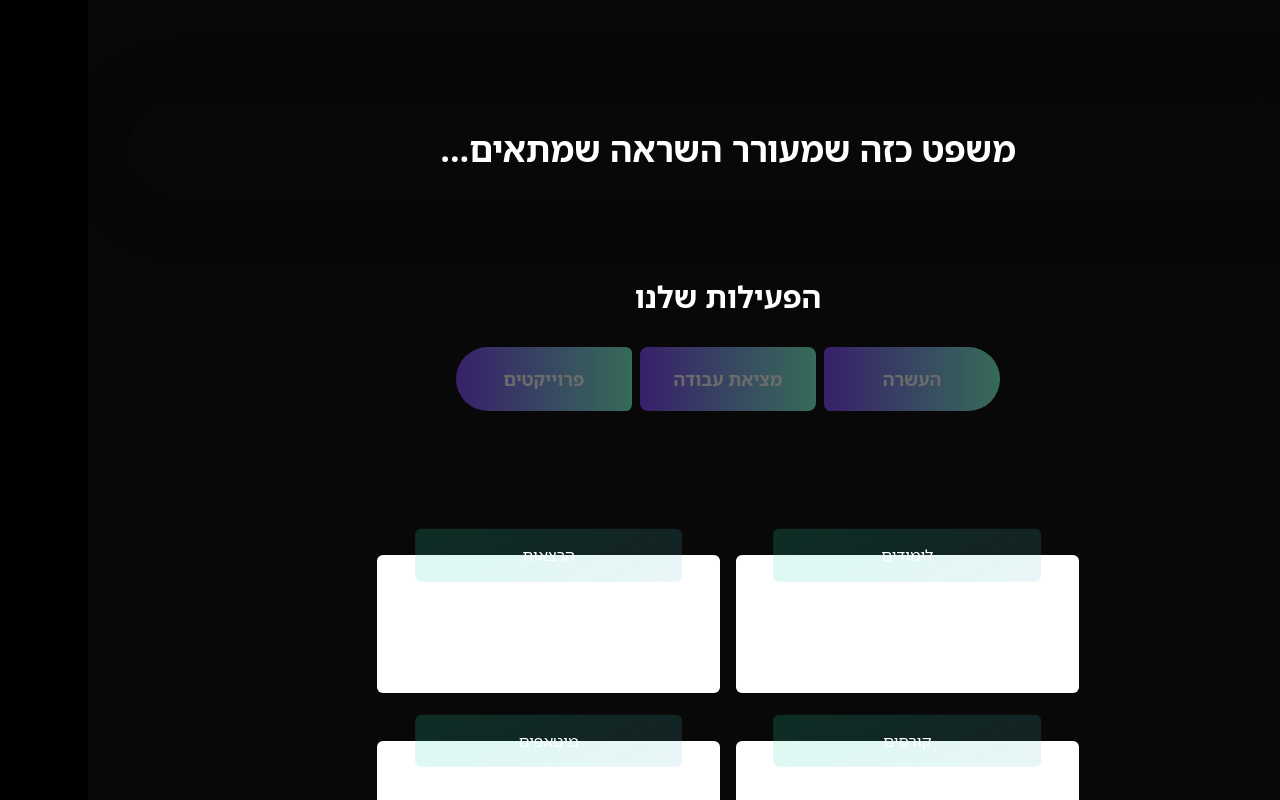
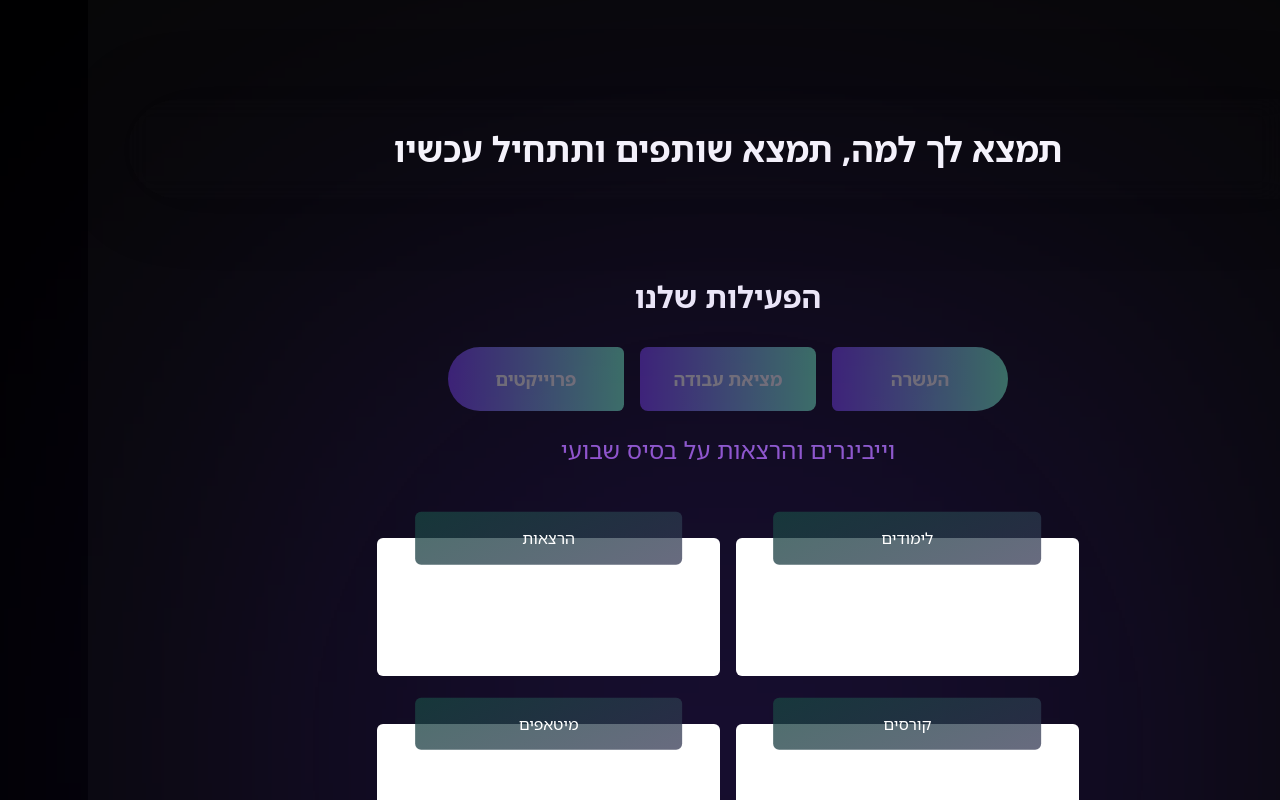
Before and after one commit to J4JIsrael/official-website, a Next.js app: page / in a window 1280 px wide. Shown: the part 880-1680 px from the top of the page. Built offline with nearby package versions, Linux system fonts and the light colour scheme.

Commit message:
finish 1st

```diff
--- a/src/components/communitySentence/CommunitySentence.tsx
+++ b/src/components/communitySentence/CommunitySentence.tsx
@@ -6,6 +6,6 @@ export const CommunitySentence = () => {
             background:
                 'linear-gradient(240.3deg, rgba(0, 255, 157, 0.1) -19.45%, rgba(213, 93, 255, 0.2) 120.21%);',
             backdropFilter: 'blur(12.5px)'
-        }} className="flex flex-row items-center lg:text-[34px] h-[100px] justify-center rounded-[100px] text-white font-black shadow-sentence md:text-[23px] sm:text-[22px]"><p>משפט כזה שמעורר השראה שמתאים...</p></div>
+        }} className="flex flex-row items-center lg:text-[34px] h-[100px] justify-center rounded-[100px] text-white font-black shadow-sentence md:text-[23px] sm:text-[22px]"><p>תמצא לך למה, תמצא שותפים ותתחיל עכשיו</p></div>
     )
 };
--- a/src/components/ourActivitiesSection/OurActivitiesSection.tsx
+++ b/src/components/ourActivitiesSection/OurActivitiesSection.tsx
@@ -3,14 +3,18 @@ import { HeadLines } from '@/components/ourActivitiesSection/headLines/HeadLines
 import { OurActivities } from '@/components/ourActivitiesSection/ourActivities/OurActivities';
 import { type ActivitiesLabel } from '@/types';
 import React, { useState } from 'react';
+import { CircleShadow } from './circleShadow/CircleShadow';
+import {Subtitle} from './subtitle/Subtitle';
 
 export const OurActivitiesSection = () => {
   const [activeLabel, setActiveLabel] = useState<ActivitiesLabel>('education');
 
   return (
-    <>
+    <section className='relative'>
+      <CircleShadow />
       <HeadLines setActiveLabel={setActiveLabel} />
+      <Subtitle  activeLabel={activeLabel}/>
       <OurActivities activeLabel={activeLabel} />
-    </>
+    </section>
   );
 };
--- /dev/null
+++ b/src/components/ourActivitiesSection/circleShadow/CircleShadow.tsx
@@ -0,0 +1,18 @@
+import React from 'react';
+
+export const CircleShadow = () => {
+  return (
+    <div
+    className='lg:w-[936px] lg:h-[943px] sm:w-[100px] sm:h-[100px]'
+      style={{
+        position: 'absolute',
+        left: '50%',
+        transform: 'translate(-50%, 0)',
+        background: '#4E26C0',
+        opacity: 0.23,
+        filter: 'blur(217px)',
+        overflowX: 'clip',
+      }}
+    ></div>
+  );
+};
--- a/src/components/ourActivitiesSection/headLines/HeadLines.tsx
+++ b/src/components/ourActivitiesSection/headLines/HeadLines.tsx
@@ -21,9 +21,9 @@ export const HeadLines = ({ setActiveLabel }: HeadLinesProps) => {
   }, [isSelected]);
 
   return (
-    <div className="flex flex-col items-center justify-center">
+    <div className="flex  flex-col items-center justify-evenly ">
       <h2 className="text-3xl font-bold text-white">הפעילות שלנו</h2>
-      <div className=" flex h-32 w-11/12 items-center justify-center gap-2">
+      <div className=" flex h-32 w-11/12 items-center justify-center gap-4">
         <HeadlineBtn
           onClick={() => onClick('btnR', 'education')}
           className="relative rounded-l-[1rem] rounded-r-[5rem]"
--- a/src/components/ourActivitiesSection/headLines/HeadlineBtn.tsx
+++ b/src/components/ourActivitiesSection/headLines/HeadlineBtn.tsx
@@ -10,6 +10,7 @@ export const HeadlineBtn = ({ text, className, onClick }: HeadlineBtnProps) => {
       onClick={onClick}
       className={`flex h-16 w-44 select-none flex-row items-center justify-center overflow-hidden bg-gradient-to-r from-violet to-aqua-bright
       opacity-40 transition-all duration-200 hover:h-20 hover:scale-110 hover:rounded-3xl hover:opacity-80 focus:z-10 ${className}`}
+      style={{background: 'linear-gradient(144.95deg, rgba(0, 255, 157, 0.23) -8.85%, rgba(213, 93, 255, 0.37) 121.3%);'}}
     >
       <h3 className="bg-opacity-0 font-sans text-lg font-bold text-white">
         {text}
--- a/src/components/ourActivitiesSection/ourActivities/Card.tsx
+++ b/src/components/ourActivitiesSection/ourActivities/Card.tsx
@@ -1,7 +1,7 @@
 const styles = {
   headerBg: {
     background:
-      'linear-gradient(154deg, rgba(0, 255, 157, 0.2) -92.79%, rgba(213, 93, 255, 0.1) 218.33%)',
+      'linear-gradient(154deg, rgba(1, 80, 50, 0.8) -92.79%, rgba(86, 37, 105, 0.7) 218.33%)',
   },
   bodyBg: {
     background:
--- /dev/null
+++ b/src/components/ourActivitiesSection/subtitle/Subtitle.tsx
@@ -0,0 +1,45 @@
+import React from 'react';
+import { type ActivitiesLabel } from '@/types';
+
+interface SubtitleProps {
+  activeLabel: ActivitiesLabel;
+}
+
+function setTitle(activeLabel: ActivitiesLabel) {
+  switch (activeLabel) {
+    case 'education':
+      return 'וייבינרים והרצאות על בסיס שבועי';
+    case 'jobs':
+      return 'מספקים לכם את כל הכלים למציאת עבודה לגמרי בעצמכם';
+    case 'projects':
+      return 'השתלבות בין פרוייקטים חברתיים וקהילתיים';
+    default:
+      return '';
+  }
+}
+
+export const Subtitle = ({ activeLabel }: SubtitleProps) => {
+  return (
+    <p
+      style={{
+        fontFamily: 'Noto Sans Hebrew',
+        fontStyle: 'normal',
+        fontWeight: 400,
+        fontSize: '24px',
+        lineHeight: '33px',
+        textAlign: 'center',
+        background:
+          'linear-gradient(182.34deg, #A889FD -30.43%, #B85DFF 98.04%)',
+        WebkitBackgroundClip: 'text',
+        WebkitTextFillColor: 'transparent',
+        backgroundClip: 'text',
+
+        opacity: 0.78,
+        marginTop: '-10px',
+        marginBottom: '40px',
+      }}
+    >
+      {setTitle(activeLabel)}
+    </p>
+  );
+};
```
